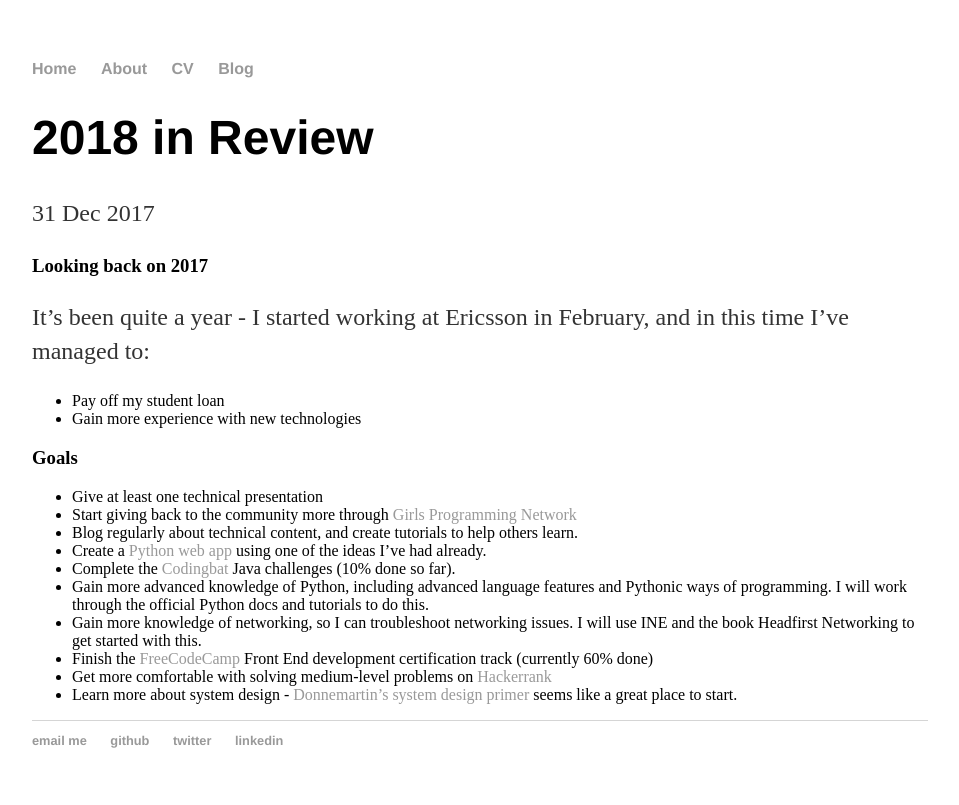
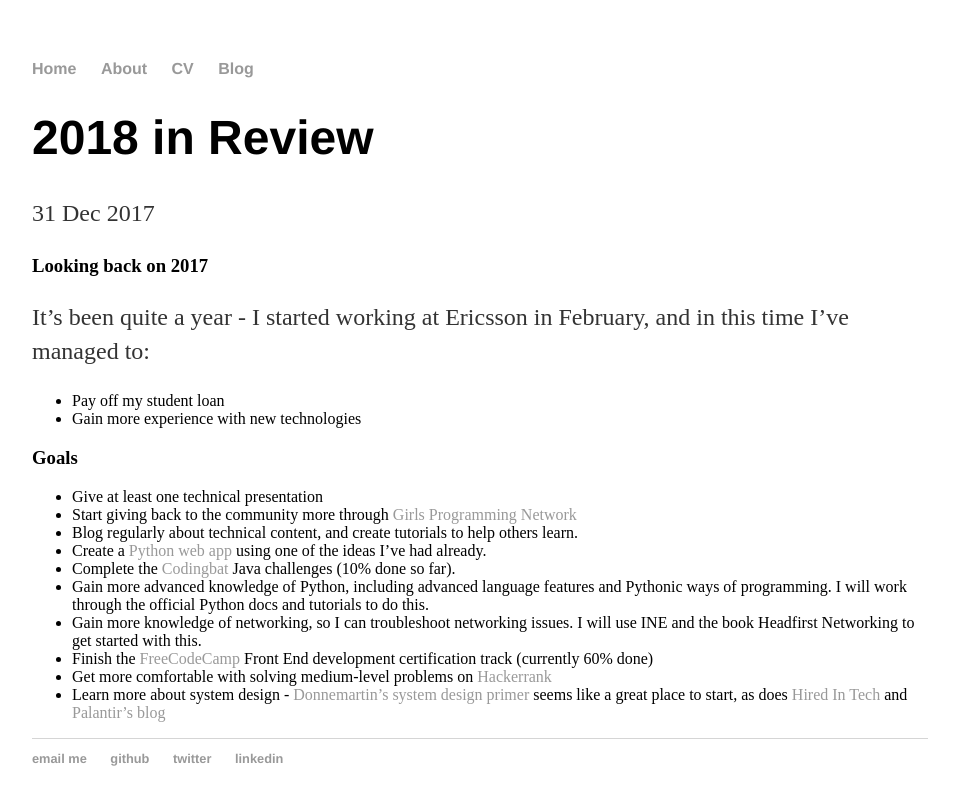
Before and after one commit to Sebbenbear/sebbenbear.github.io, a Jekyll site: the page built from _posts/2017-12-31-2018-in-review.md, in a window 1280 px wide. Shown: the top 805 px of the page, without its empty margins (160-1119 px from the left). Built offline with Jekyll 4.4.1, drawn with Linux system fonts in a browser that asks for light colours.

Commit message:
Add additional resources

```diff
--- a/_posts/2017-12-31-2018-in-review.md
+++ b/_posts/2017-12-31-2018-in-review.md
@@ -22,4 +22,4 @@ It's been quite a year - I started working at Ericsson in February, and in this
 - Gain more knowledge of networking, so I can troubleshoot networking issues. I will use INE and the book Headfirst Networking to get started with this.
 - Finish the [FreeCodeCamp](https://www.freecodecamp.org/sebbenbear) Front End development certification track (currently 60% done)
 - Get more comfortable with solving medium-level problems on [Hackerrank](www.hackerrank.com)
-- Learn more about system design - [Donnemartin's system design primer](https://github.com/donnemartin/system-design-primer) seems like a great place to start.
+- Learn more about system design - [Donnemartin's system design primer](https://github.com/donnemartin/system-design-primer) seems like a great place to start, as does [Hired In Tech](https://www.hiredintech.com/system-design/) and [Palantir's blog](http://www.palantir.com/2011/10/how-to-rock-a-systems-design-interview/)
```
